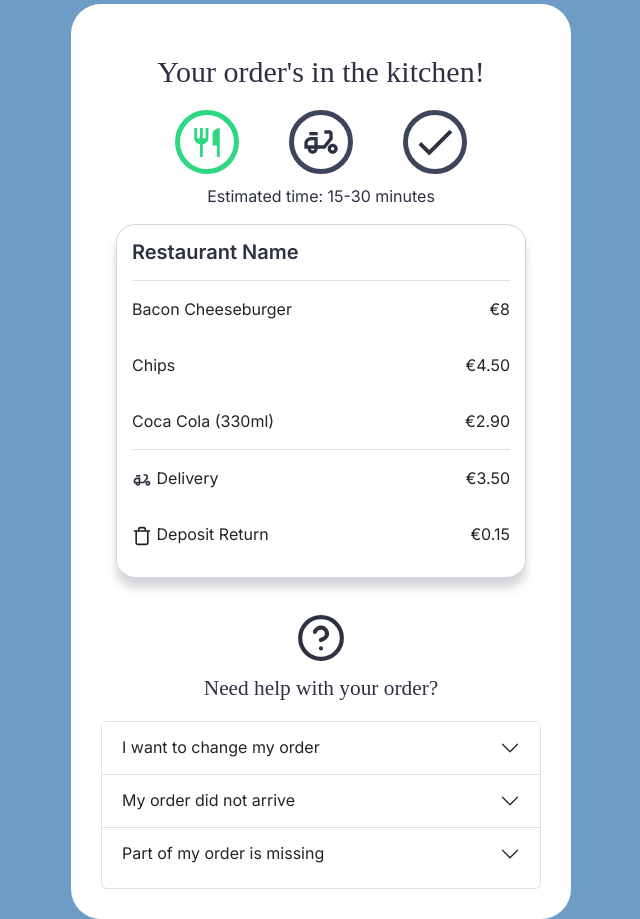
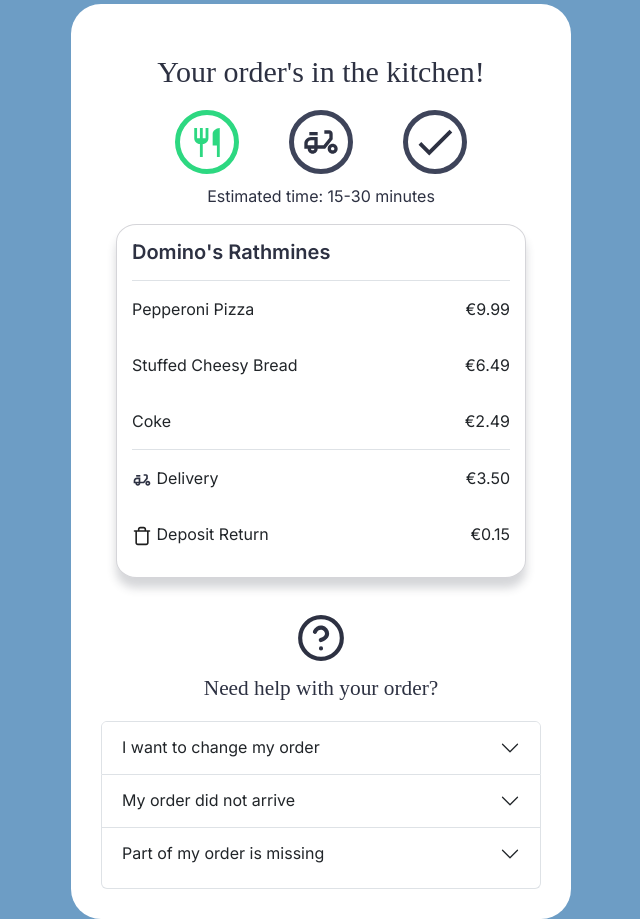
Before and after one commit to AustinCoules/SDEV2004-CA, a Flask app: page /checkout in a window 1280 px wide. Shown: the part 256-1175 px from the top of the page, without its empty margins (319-959 px from the left). Run offline with Flask 3, Linux system fonts and the light colour scheme; some web fonts are replaced.

Commit message:
Update checkout.html to reflect actual menu items

```diff
--- a/app/templates/checkout.html
+++ b/app/templates/checkout.html
@@ -27,19 +27,19 @@
         </div>
         {% include 'includes/' + lang_code + '/progress.html' %}
         <div class="receipt">
-            <h2 class="restaurant-name fs-5 fw-semibold mb-3">{{_('Restaurant Name')}}</h2>
+            <h2 class="restaurant-name fs-5 fw-semibold mb-3">{{_('Domino\'s Rathmines')}}</h2>
             <ul class="list-group list-group-flush border-top">
                 <li class="list-group-item bg-transparent border-0 px-0 py-3 d-flex justify-content-between align-items-center">
-                    <span>{{_('Bacon Cheeseburger')}}</span>
-                    <span>{{_('€8')}}</span>
+                    <span>{{_('Pepperoni Pizza')}}</span>
+                    <span>{{_('€9.99')}}</span>
                 </li>
                 <li class="list-group-item bg-transparent border-0 px-0 py-3 d-flex justify-content-between align-items-center">
-                    <span>{{_('Chips')}}</span>
-                    <span>{{_('€4.50')}}</span>
+                    <span>{{_('Stuffed Cheesy Bread')}}</span>
+                    <span>{{_('€6.49')}}</span>
                 </li>
                 <li class="list-group-item bg-transparent border-0 px-0 py-3 d-flex justify-content-between align-items-center">
-                    <span>{{_('Coca Cola (330ml)')}}</span>
-                    <span>{{_('€2.90')}}</span>
+                    <span>{{_('Coke')}}</span>
+                    <span>{{_('€2.49')}}</span>
                 </li>
             </ul>
             <ul class="list-group list-group-flush border-top">
```
